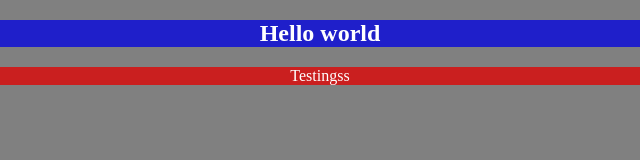
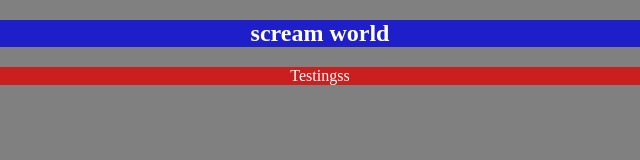
Before and after one commit to msubb/msubb.github.io, a plain HTML site: page index.html in a window 1280 px wide. Shown: the full height of the page, 320-960 px from the left. Drawn offline with Linux system fonts and the light colour scheme.

Commit message:
Update index.html

```diff
--- a/index.html
+++ b/index.html
@@ -38,7 +38,7 @@
 
 <section id="Blue">
 	<h1>
-		<center>Hello world</center>
+		<center>scream world</center>
 	</h1>
 </section>
 
```
